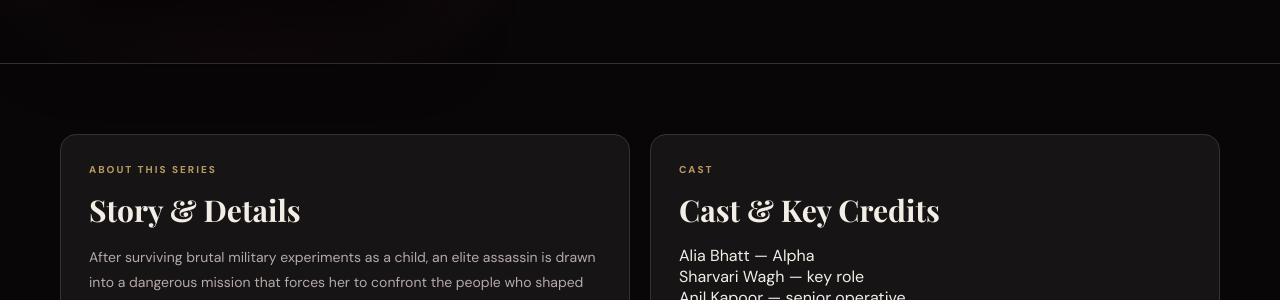
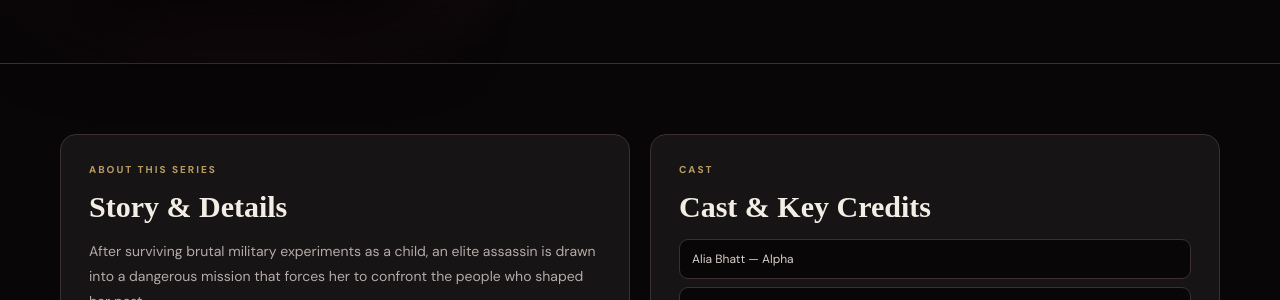
Before and after one commit to lawalolamide48-cell/cinevault-ng, a plain HTML site: page series.html in a window 1280 px wide. Shown: the part 652-952 px from the top of the page. Drawn offline with nearby package versions, Linux system fonts and the light colour scheme.

Commit message:
Load enhanced detail styling on series pages

```diff
--- a/series.html
+++ b/series.html
@@ -1,5 +1,5 @@
 <!doctype html>
-<html lang="en"><head><meta charset="utf-8"><meta name="viewport" content="width=device-width,initial-scale=1"><meta name="description" content="CineVault NG series details"><title>Series | CineVault NG</title><link rel="preconnect" href="https://fonts.googleapis.com"><link rel="preconnect" href="https://fonts.gstatic.com" crossorigin><link href="https://fonts.googleapis.com/css2?family=DM+Sans:wght@400;500;600;700;800&family=Playfair+Display:wght@600;700;800&display=swap" rel="stylesheet"><link rel="stylesheet" href="styles.css"></head>
+<html lang="en"><head><meta charset="utf-8"><meta name="viewport" content="width=device-width,initial-scale=1"><meta name="description" content="CineVault NG series details"><title>Series | CineVault NG</title><link rel="preconnect" href="https://fonts.googleapis.com"><link rel="preconnect" href="https://fonts.gstatic.com" crossorigin><link href="https://fonts.googleapis.com/css2?family=DM+Sans:wght@400;500;600;700;800&display=swap" rel="stylesheet"><link rel="stylesheet" href="styles.css"><link rel="stylesheet" href="details-extra.css"></head>
 <body class="detail-body"><header class="header"><div class="container nav"><a class="brand" href="index.html"><span class="logo">CV</span><span>CineVault <b>NG</b></span></a><nav class="desktop-nav"><a href="index.html">Home</a><a href="index.html#movies">Movies</a><a href="index.html#series">TV Series</a><a href="index.html#genres">Genres</a></nav><a class="back-btn" href="index.html#series">← Series</a></div></header>
 <main><section class="detail-hero"><div class="container detail-layout"><div class="detail-poster series-poster" id="detailPoster"><span class="detail-badge">SERIES</span><strong id="posterTitle">ROYAL<br>HOUSE</strong></div><div class="detail-copy"><p class="eyebrow" id="detailGenre">DRAMA · SEASON 1</p><h1 id="detailTitle">Royal House</h1><p class="rating">★ <span>Featured</span> <i>•</i> <span id="detailRelease">2026</span> <i>•</i> <span id="seasonLabel">Season 1</span></p><p id="detailDescription">Discover the story, release information, principal cast and legitimate viewing options.</p><div class="detail-actions"><a class="btn primary" id="watchBtn" href="#watch">Watch</a><a class="btn outline" href="index.html#series">Browse Series</a></div><div class="meta"><div><span>Genre</span><b id="metaGenre">Drama</b></div><div><span>Released</span><b id="metaRelease">2026</b></div><div><span>Format</span><b>TV Series</b></div></div></div></div></section>
 <section class="detail-section container"><div class="content-panel"><p class="eyebrow">ABOUT THIS SERIES</p><h2>Story & Details</h2><p id="longDescription">A full recommended synopsis will appear here.</p><div class="info-list"><div><span>Release date</span><b id="releaseDate">—</b></div><div><span>Seasons</span><b id="seasonCount">—</b></div><div><span>Country / language</span><b id="country">—</b></div></div></div><div class="content-panel"><p class="eyebrow">CAST</p><h2>Cast & Key Credits</h2><div id="castList" class="cast-list"><p>Cast information will appear here.</p></div><div class="credit-line"><span>Creator / Director</span><b id="director">—</b></div></div><div class="content-panel" id="watch"><p class="eyebrow">WHERE TO WATCH</p><h2>Official viewing</h2><p id="watchCopy">Find the title on its official streaming or licensed distribution service.</p><a class="btn primary" id="watchBtn2" href="#">Open official link →</a></div></section></main>
```
